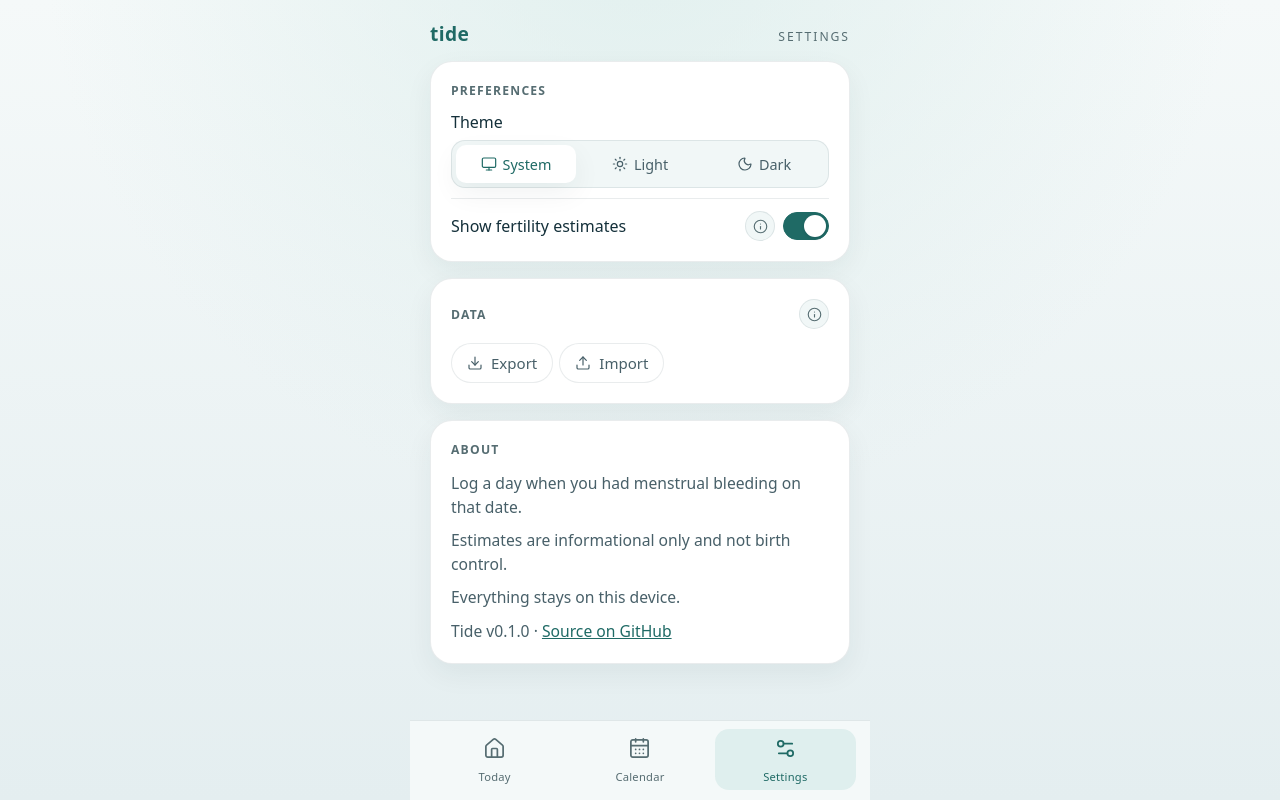
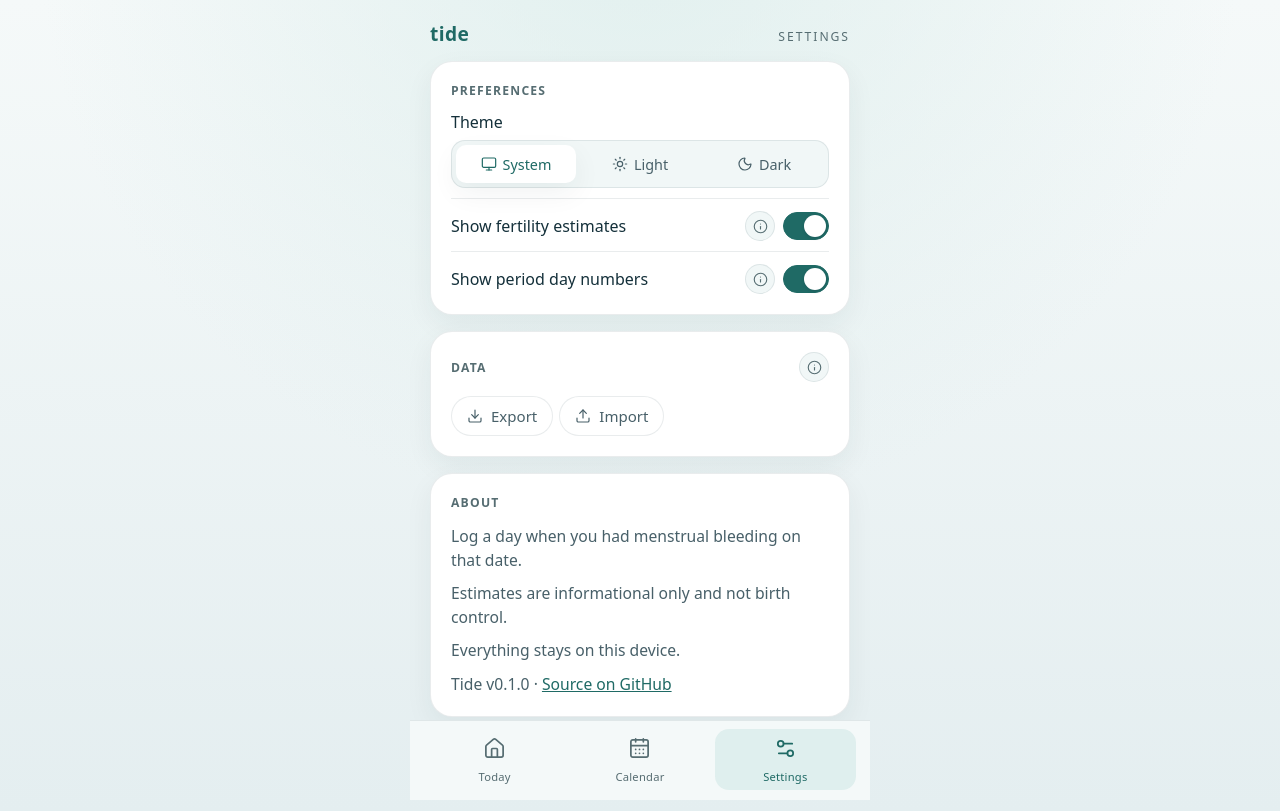
Before and after one commit to simonvanlierde/tide, a React (Vite) app: page /settings in a window 1280 px wide. Built offline with nearby package versions, Linux system fonts and the light colour scheme.

Commit message:
feat(settings): add period day numbers toggle

```diff
--- a/src/data/schema.ts
+++ b/src/data/schema.ts
@@ -17,6 +17,7 @@ export const defaultAppState: AppState = {
   settings: {
     dismissedFor: null,
     showFertility: true,
+    showPeriodDayNumbers: true,
     theme: "system",
   },
 };
@@ -79,6 +80,10 @@ export function normalizeSettings(settings: unknown): AppSettings {
       typeof candidate.showFertility === "boolean"
         ? candidate.showFertility
         : defaultAppState.settings.showFertility,
+    showPeriodDayNumbers:
+      typeof candidate.showPeriodDayNumbers === "boolean"
+        ? candidate.showPeriodDayNumbers
+        : defaultAppState.settings.showPeriodDayNumbers,
     theme: THEME_PREFERENCES.includes(candidate.theme as ThemePreference)
       ? (candidate.theme as ThemePreference)
       : defaultAppState.settings.theme,
--- a/src/domain/types.ts
+++ b/src/domain/types.ts
@@ -26,6 +26,8 @@ export interface AppSettings {
   dismissedFor: IsoDate | null;
   /** Show fertile-window and ovulation estimates on the home screen and calendar. */
   showFertility: boolean;
+  /** Number each logged bleeding day within its period (day 1, 2, 3…) on the calendar. */
+  showPeriodDayNumbers: boolean;
   theme: ThemePreference;
 }
 
--- a/src/features/history/HistoryCalendarGrid.tsx
+++ b/src/features/history/HistoryCalendarGrid.tsx
@@ -24,6 +24,7 @@ interface HistoryCalendarGridProps {
   loggedDays: Set<IsoDate>;
   dayIntensity: Map<IsoDate, FlowIntensity>;
   periodDayNumbers: Map<IsoDate, number>;
+  showPeriodDayNumbers: boolean;
   cycleMarkers: Map<IsoDate, DayMarker>;
   selectedDay: IsoDate | null;
   justLoggedDay: IsoDate | null;
@@ -35,6 +36,7 @@ export function HistoryCalendarGrid({
   loggedDays,
   dayIntensity,
   periodDayNumbers,
+  showPeriodDayNumbers,
   cycleMarkers,
   selectedDay,
   justLoggedDay,
@@ -53,7 +55,10 @@ export function HistoryCalendarGrid({
         {monthDays.map((day) => {
           const value = day.value;
           const isLogged = loggedDays.has(value);
-          const periodDay = isLogged ? periodDayNumbers.get(value) : undefined;
+          const periodDay =
+            isLogged && showPeriodDayNumbers
+              ? periodDayNumbers.get(value)
+              : undefined;
           // Logged days take the coral fill, deepened by flow level; a
           // prediction only shows on days that aren't already logged.
           const flow = isLogged
--- a/src/features/history/useHistoryCalendar.ts
+++ b/src/features/history/useHistoryCalendar.ts
@@ -55,6 +55,7 @@ export function useHistoryCalendar(today: IsoDate) {
     [state.periodDays, state.intensityByDay],
   );
   const showFertility = state.settings.showFertility;
+  const showPeriodDayNumbers = state.settings.showPeriodDayNumbers;
   const cycleMarkers = useMemo(
     () => buildCalendarMarkers(summary, showFertility),
     [summary, showFertility],
@@ -95,6 +96,7 @@ export function useHistoryCalendar(today: IsoDate) {
     periodDayNumbers,
     cycleMarkers,
     showFertility,
+    showPeriodDayNumbers,
     selectedDay,
     justLoggedDay,
     // Mirror the grid: a logged day with no stored level reads as the default
@@ -114,7 +116,8 @@ export function useHistoryCalendar(today: IsoDate) {
     goToToday() {
       setMonth(today);
     },
-    // Tapping a day opens its flow picker; tapping the open day closes it.
+    // Empty day → one-tap log at the default flow (medium). Logged day → open
+    // its picker to change the flow or remove it; tapping the open day closes.
     selectDay(day: IsoDate) {
       if (!loggedDays.has(day)) {
         actions.togglePeriodDay(day, today);
--- /dev/null
+++ b/src/features/settings/PeriodNumbersSection.tsx
@@ -0,0 +1,30 @@
+import { useAppState, useAppStateActions } from "../../state/provider";
+import { SETTINGS_HELP } from "./config";
+import { InfoPopover } from "./InfoPopover";
+
+export function PeriodNumbersSection() {
+  const state = useAppState();
+  const actions = useAppStateActions();
+  const current = state.settings.showPeriodDayNumbers;
+
+  return (
+    <div className="settings-row">
+      <span className="settings-label" id="period-numbers-label">
+        Show period day numbers
+      </span>
+      <div className="settings-row__controls">
+        <InfoPopover label="About period day numbers">
+          {SETTINGS_HELP.periodDayNumbers}
+        </InfoPopover>
+        <button
+          type="button"
+          role="switch"
+          aria-checked={current}
+          aria-labelledby="period-numbers-label"
+          className="switch"
+          onClick={() => actions.setShowPeriodDayNumbers(!current)}
+        />
+      </div>
+    </div>
+  );
+}
--- a/src/features/settings/SettingsScreen.tsx
+++ b/src/features/settings/SettingsScreen.tsx
@@ -1,6 +1,7 @@
 import { AboutSection } from "./AboutSection";
 import { DataSection } from "./DataSection";
 import { FertilitySection } from "./FertilitySection";
+import { PeriodNumbersSection } from "./PeriodNumbersSection";
 import { ThemeSection } from "./ThemeSection";
 
 export function SettingsScreen() {
@@ -12,6 +13,7 @@ export function SettingsScreen() {
         <div className="settings-group settings-group--compact">
           <ThemeSection />
           <FertilitySection />
+          <PeriodNumbersSection />
         </div>
       </article>
       <DataSection />
--- a/src/state/core.ts
+++ b/src/state/core.ts
@@ -17,7 +17,9 @@ export type AppStateAction =
     }
   | { type: "dismissReminder"; today: IsoDate }
   | { type: "setShowFertility"; show: boolean }
-  | { type: "setTheme"; theme: ThemePreference };
+  | { type: "setShowPeriodDayNumbers"; show: boolean }
+  | { type: "setTheme"; theme: ThemePreference }
+  | { type: "importState"; state: AppState };
 
 export function appStateReducer(
   state: AppState,
@@ -93,6 +95,15 @@ export function appStateReducer(
         },
       };
 
+    case "setShowPeriodDayNumbers":
+      return {
+        ...state,
+        settings: {
+          ...state.settings,
+          showPeriodDayNumbers: action.show,
+        },
+      };
+
     case "setTheme":
       return {
         ...state,
@@ -101,6 +112,10 @@ export function appStateReducer(
           theme: action.theme,
         },
       };
+
+    // Wholesale replace: the imported state is already normalized by the caller.
+    case "importState":
+      return action.state;
   }
 }
 
--- a/src/state/provider.tsx
+++ b/src/state/provider.tsx
@@ -126,8 +126,14 @@ export function useAppStateActions() {
       setShowFertility(show: boolean) {
         dispatch({ type: "setShowFertility", show });
       },
+      setShowPeriodDayNumbers(show: boolean) {
+        dispatch({ type: "setShowPeriodDayNumbers", show });
+      },
       setTheme(theme: ThemePreference) {
         dispatch({ type: "setTheme", theme });
+      },
+      importState(state: AppState) {
+        dispatch({ type: "importState", state });
       },
     }),
     [dispatch],
```
Also changed, not shown: 1 other file (tests, documents, lock files or other folders).
